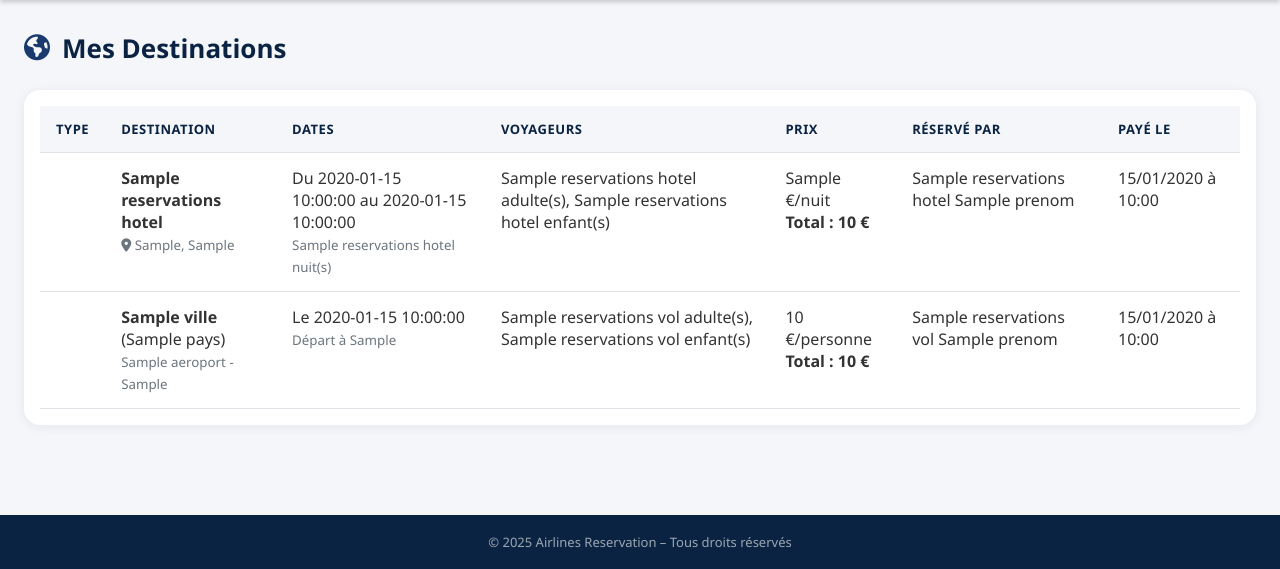
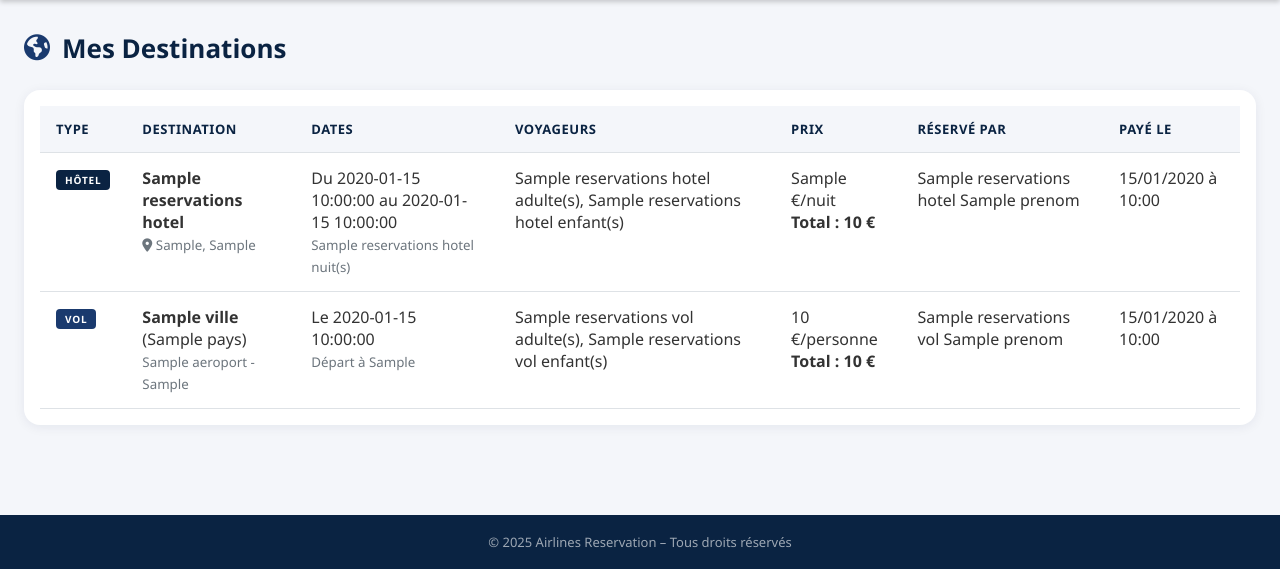
Before and after one commit to codesme34/site_reservation_sql, a Flask app: page /destinations in a window 1280 px wide. Shown: the part 130-699 px from the top of the page. Run offline with Flask 3, Linux system fonts and the light colour scheme; a user stored in the database is signed in; a database or web service that is not in the repository returns one stand-in record (values such as "Sample title"); some libraries are stand-ins or nearby versions.

Commit message:
correction de certain bug

```diff
--- a/Database/db.py
+++ b/Database/db.py
@@ -2,14 +2,18 @@ import os
 import psycopg2
 from dotenv import load_dotenv
 
-
 load_dotenv()
 
 def get_connection():
+    conn = psycopg2.connect(
+        host=os.getenv("DB_HOST"),
+        dbname=os.getenv("DB_NAME"),
+        user=os.getenv("DB_USER"),
+        password=os.getenv("DB_PASSWORD"),
+        client_encoding="utf8",
+    )
+    return conn
 
-    conn = psycopg2.connect(os.getenv("DATABASE_URL"))
-
-    return conn
 
 if __name__ == "__main__":
     conn = get_connection()
--- a/app.py
+++ b/app.py
@@ -2,6 +2,7 @@ from flask import Flask, request, jsonify,render_template,redirect,url_for
 from flask_limiter import Limiter
 from flask_limiter.util import get_remote_address
 from flask import session
+from flask_wtf import CSRFProtect
 from psycopg2 import errors
 from Database.db import get_connection
 from flask_login import LoginManager,UserMixin,logout_user,login_user,login_required,current_user
@@ -20,6 +21,7 @@ app = Flask(__name__)
 app.secret_key = os.getenv("SECRET_KEY")
 app.config['PERMANENT_SESSION_LIFETIME'] = timedelta(minutes=30)
 
+csrf = CSRFProtect(app)
 limiter = Limiter(app=app, key_func=get_remote_address)
 
 
@@ -190,7 +192,8 @@ def contact():
 #------------------Route contact----------------
 @app.route("/thankyou",methods= ['GET'])
 def success ():
-    return render_template('thankyou.html')
+    type_confirmation = request.args.get('type', 'contact')
+    return render_template('thankyou.html', type=type_confirmation)
 
 
 
@@ -332,6 +335,7 @@ def vol_cibling(vol_id):
 
 @app.route("/customers", methods=["POST"]) #pour l'hotel
 @login_required
+@limiter.limit('10 per minute')
 def customers():
 
     conn = get_connection()
@@ -354,6 +358,9 @@ def customers():
         mail = request.form['mail']
 
         hotel_slug = request.form['hotel_slug']
+
+        if nombre_adultes < 1 or nombre_enfants < 0:
+            return redirect(url_for('hotels'))
 
         # on ne fait jamais confiance au prix envoyé par le formulaire : on le recalcule depuis la base
         cursor.execute("SELECT id, tarifs FROM hotels WHERE slug = %s", (hotel_slug,))
@@ -389,6 +396,7 @@ def customers():
 
 @app.route("/customers/vol", methods=["POST"]) #pour les vols
 @login_required
+@limiter.limit('10 per minute')
 def customers_vols():
 
     conn = get_connection()
@@ -407,6 +415,9 @@ def customers_vols():
         mail = request.form['mail']
 
         vol_id = int(request.form['vol_id'])
+
+        if nombre_adultes < 1 or nombre_enfants < 0:
+            return redirect(url_for('vols'))
 
         # on ne fait jamais confiance au prix envoyé par le formulaire : on le recalcule depuis la base
         cursor.execute("SELECT id, prix FROM vols WHERE id = %s", (vol_id,))
@@ -480,6 +491,7 @@ def panier():
 
 @app.route('/delete_H/<int:id_reservation_H>', methods=['POST'])
 @login_required
+@limiter.limit('20 per minute')
 def delete_H(id_reservation_H):
 
     conn = get_connection()
@@ -501,6 +513,7 @@ def delete_H(id_reservation_H):
 
 @app.route('/delete_V/<int:id_reservation_V>', methods=['POST'])
 @login_required
+@limiter.limit('20 per minute')
 def delete_V(id_reservation_V):
 
     conn = get_connection()
@@ -521,6 +534,7 @@ def delete_V(id_reservation_V):
 
 @app.route("/paiements_process", methods=['GET', 'POST'])
 @login_required
+@limiter.limit('5 per minute', methods=['POST'])
 def paiement():
 
     conn = get_connection()
@@ -565,7 +579,7 @@ def paiement():
 
             conn.commit()
 
-            return redirect(url_for('success'))
+            return redirect(url_for('success', type='reservation'))
 
         else:
             if not reservation_h and not reservation_v:
--- a/requirements.txt
+++ b/requirements.txt
@@ -6,6 +6,7 @@ dnspython==2.8.0
 Flask==3.1.3
 Flask-Limiter==4.1.1
 Flask-Login==0.6.3
+Flask-WTF==1.3.0
 itsdangerous==2.2.0
 Jinja2==3.1.6
 limits==5.8.0
@@ -18,3 +19,4 @@ python-dotenv==1.2.2
 typing_extensions==4.16.0
 Werkzeug==3.1.8
 wrapt==2.3.0
+WTForms==3.2.2
--- a/static/css/styles.css
+++ b/static/css/styles.css
@@ -1368,6 +1368,20 @@ body {
 }
 .card-badge.hotel  { background: var(--color-navy); }
 .card-badge.vol    { background: var(--color-blue); }
+
+/* Badge type, version statique (dans un tableau, pas sur une image) */
+.table-badge {
+  display: inline-block;
+  font-size: 10px;
+  font-weight: 700;
+  letter-spacing: .8px;
+  text-transform: uppercase;
+  padding: 3px 9px;
+  border-radius: 4px;
+  color: var(--color-white);
+}
+.table-badge.hotel { background: var(--color-navy); }
+.table-badge.vol   { background: var(--color-blue); }
 .card-badge.voiture{ background: var(--color-gold); color: #fff; }
 
 /* Image hôtel */
--- a/templates/contact.html
+++ b/templates/contact.html
@@ -151,6 +151,7 @@
       <div class="contact-form-card">
         <h2>Envoyez-nous un message</h2>
         <form action="/contact" method="post">
+          <input type="hidden" name="csrf_token" value="{{ csrf_token() }}">
           <div class="contact-form-row">
             <div class="contact-form-group">
               <label for="nom">Nom</label>
--- a/templates/creation_compte.html
+++ b/templates/creation_compte.html
@@ -69,6 +69,7 @@
 
             <div class="login-card">
                 <form method="post" action="/create_login">
+                    <input type="hidden" name="csrf_token" value="{{ csrf_token() }}">
                     <div class="fields-row">
                         <div class="field-group">
                             <label>Prénom</label>
--- a/templates/index.html
+++ b/templates/index.html
@@ -108,6 +108,7 @@
     </div>
 
     <form action="/search" class="search-bar" method="POST">
+      <input type="hidden" name="csrf_token" value="{{ csrf_token() }}">
       <div class="field-group">
       <label>Je veux un : </label>
       <select id= 'choice' name="type">
--- a/templates/login.html
+++ b/templates/login.html
@@ -69,6 +69,7 @@
 
             <div class="login-card">
                 <form action="/login" method="post" >
+                    <input type="hidden" name="csrf_token" value="{{ csrf_token() }}">
                     <div class="field-group">
                         <label>Adresse e-mail</label>
                         <input type="email" name="email_user" placeholder="jean@exemple.com" required />
--- a/templates/mes_destinations.html
+++ b/templates/mes_destinations.html
@@ -130,7 +130,7 @@
                 <tbody>
                     {% for reserve in reserve_hotels %}
                     <tr>
-                        <td><span class="card-badge hotel">Hôtel</span></td>
+                        <td><span class="table-badge hotel">Hôtel</span></td>
                         <td>
                             <strong>{{ reserve.hotel_nom }}</strong><br>
                             <small><i class="fas fa-map-marker-alt"></i> {{ reserve.hotel_adresse }}, {{ reserve.hotel_ville }}</small>
@@ -150,7 +150,7 @@
                     {% endfor %}
                     {% for reserve in reserve_vols %}
                     <tr>
-                        <td><span class="card-badge vol">Vol</span></td>
+                        <td><span class="table-badge vol">Vol</span></td>
                         <td>
                             <strong>{{ reserve.ville }}</strong> ({{ reserve.pays }})<br>
                             <small>{{ reserve.aeroport }} - {{ reserve.code_iata }}</small>
--- a/templates/paiement.html
+++ b/templates/paiement.html
@@ -115,6 +115,7 @@
 
       <div class="payment-card">
         <form action="/paiements_process" method="post">
+          <input type="hidden" name="csrf_token" value="{{ csrf_token() }}">
           <div class="field-group">
             <label>Nom et prenom (Figurant sur la carte) </label>
             <input type="text" oninput="this.value = this.value.replace(/[^a-zA-Z]/g,'') "name="nom" placeholder="Dupont axel" required />
--- a/templates/panier.html
+++ b/templates/panier.html
@@ -146,6 +146,7 @@
                         <form action="/paiements_process" method="GET">
                         <button type="submit" class="btn-paid"><i class="fa-solid fa-credit-card"></i> Payer</button></form>
                         <form action="/delete_H/{{ reserves.id }}" method="POST">
+                        <input type="hidden" name="csrf_token" value="{{ csrf_token() }}">
                         <button type="submit" class="btn-delete"><i class="fa-solid fa-trash"></i>Supprimer</button></form>
 
                     </div>
@@ -177,6 +178,7 @@
                         <form action="/paiements_process" method="GET">
                         <button type="submit" class="btn-paid"><i class="fa-solid fa-credit-card"></i> Payer</button></form>
                         <form action="/delete_V/{{ vol.id }}" method="POST">
+                        <input type="hidden" name="csrf_token" value="{{ csrf_token() }}">
                         <button type="submit" class="btn-delete"><i class="fa-solid fa-trash"></i>Supprimer</button></form>
 
                     </div>
--- a/templates/reservation.html
+++ b/templates/reservation.html
@@ -125,6 +125,7 @@
     <section class="customers-info">
         <h1>Reservation en ligne ! </h1>
         <form action="/customers" method="post">
+          <input type="hidden" name="csrf_token" value="{{ csrf_token() }}">
           <div>
             <label for="">Date de d'arrivé :</label>
             <input type="date" name="depart" placeholder="Arriver à">
--- a/templates/reservation_vol.html
+++ b/templates/reservation_vol.html
@@ -123,6 +123,7 @@
     <section class="customers-info">
         <h1>Reservation en ligne ! </h1>
         <form action="/customers/vol" method="post">
+          <input type="hidden" name="csrf_token" value="{{ csrf_token() }}">
           <div>
             <label for="">Nombre d'adulte :</label>
             <input type="number" name="adultes" placeholder="Adultes">
--- a/templates/thankyou.html
+++ b/templates/thankyou.html
@@ -224,8 +224,13 @@
       </svg>
     </div>
 
+    {% if type == 'reservation' %}
+    <h1>Merci <em>pour votre réservation !</em></h1>
+    <p>Votre paiement a bien été enregistré.<br>Vous pouvez retrouver le détail dans "Mes destinations".</p>
+    {% else %}
     <h1>Merci <em>beaucoup !</em></h1>
     <p>Votre message a bien été reçu.<br>Nous reviendrons vers vous dans les plus brefs délais.</p>
+    {% endif %}
 
     <div class="divider"></div>
 
```
Also changed, not shown: 3 other files.
